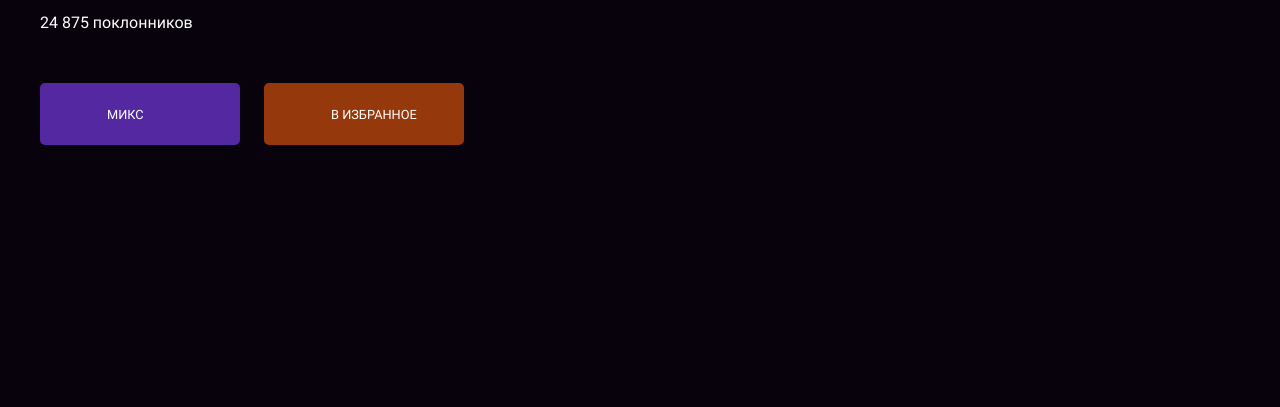
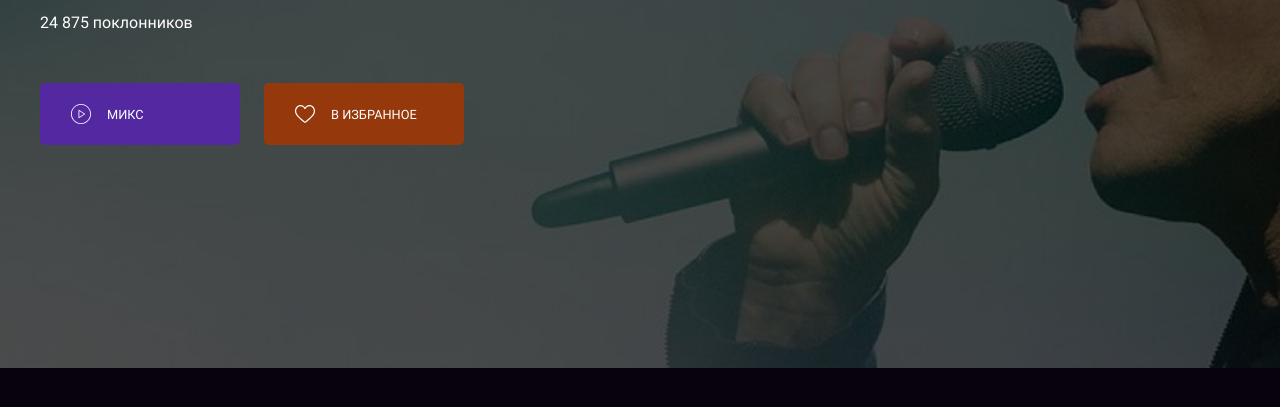
Before and after one commit to Dayana-mak/layout-designer-project-56, a website: page src/artist.html in a window 1280 px wide. Shown: the part 345-752 px from the top of the page. Drawn offline with nearby package versions, Linux system fonts and the light colour scheme; files that its build step writes are made by us from their sources; the site is published under a folder, as on GitHub Pages, so addresses that start at the root find nothing; files whose address does not match are found by name.

Commit message:
fix images link

```diff
--- a/src/scss/artist-page/section-description.scss
+++ b/src/scss/artist-page/section-description.scss
@@ -1,5 +1,5 @@
 .bg-artist {
-  background-image: url("/src/images/background/Morten\ Harket.png");
+  background-image: url("./images/background/Morten\ Harket.png");
   background-position: center;
   background-size: cover;
 }
@@ -41,7 +41,7 @@
       height: 20px;
       top: 21px;
       left: 31px;
-      background-image: url("/src/images/icons/play-button.svg");
+      background-image: url("./images/icons/play-button.svg");
       filter: invert(1);
       content: "";
     }
@@ -56,7 +56,7 @@
     height: 20px;
     top: 21px;
     left: 31px;
-    background-image: url("/src/images/icons/heart.svg");
+    background-image: url("./images/icons/heart.svg");
     filter: invert(1);
     content: "";
     }
--- a/src/scss/header.scss
+++ b/src/scss/header.scss
@@ -13,11 +13,8 @@
 
 .menu {
   display: flex;
-  // padding: 0;
-  // margin: 0;
   flex-wrap: wrap;
   column-gap: 20px;
-  // list-style-type: none;
 
   &-link{
     color: $text-color;
--- a/src/scss/main-page/section-description.scss
+++ b/src/scss/main-page/section-description.scss
@@ -1,5 +1,5 @@
 .bg-main {
-  background-image: url("/src/images/background/banner.png");
+  background-image: url("./images/background/banner.png");
   background-position: center;
   background-size: cover;
 }
```
